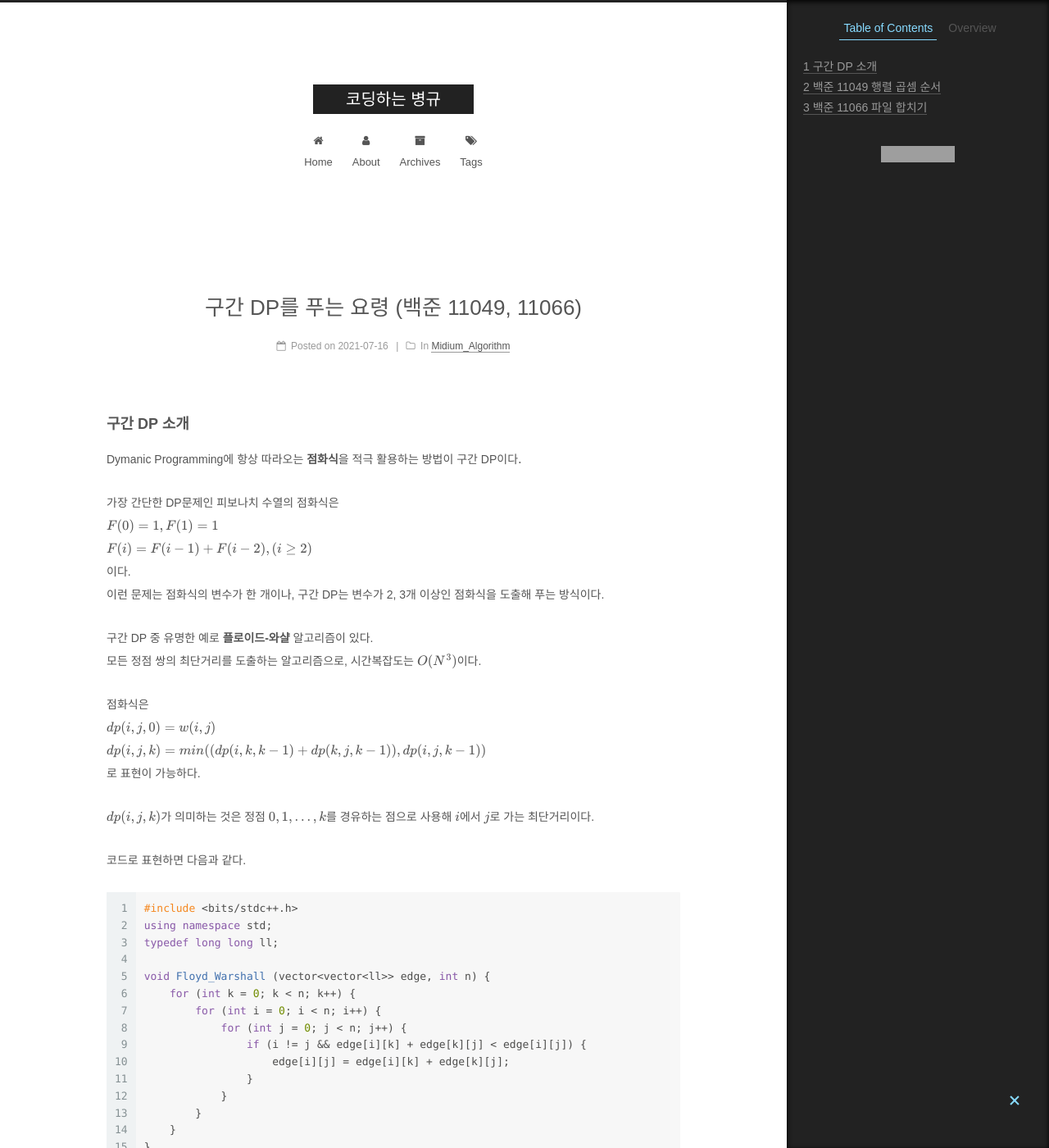
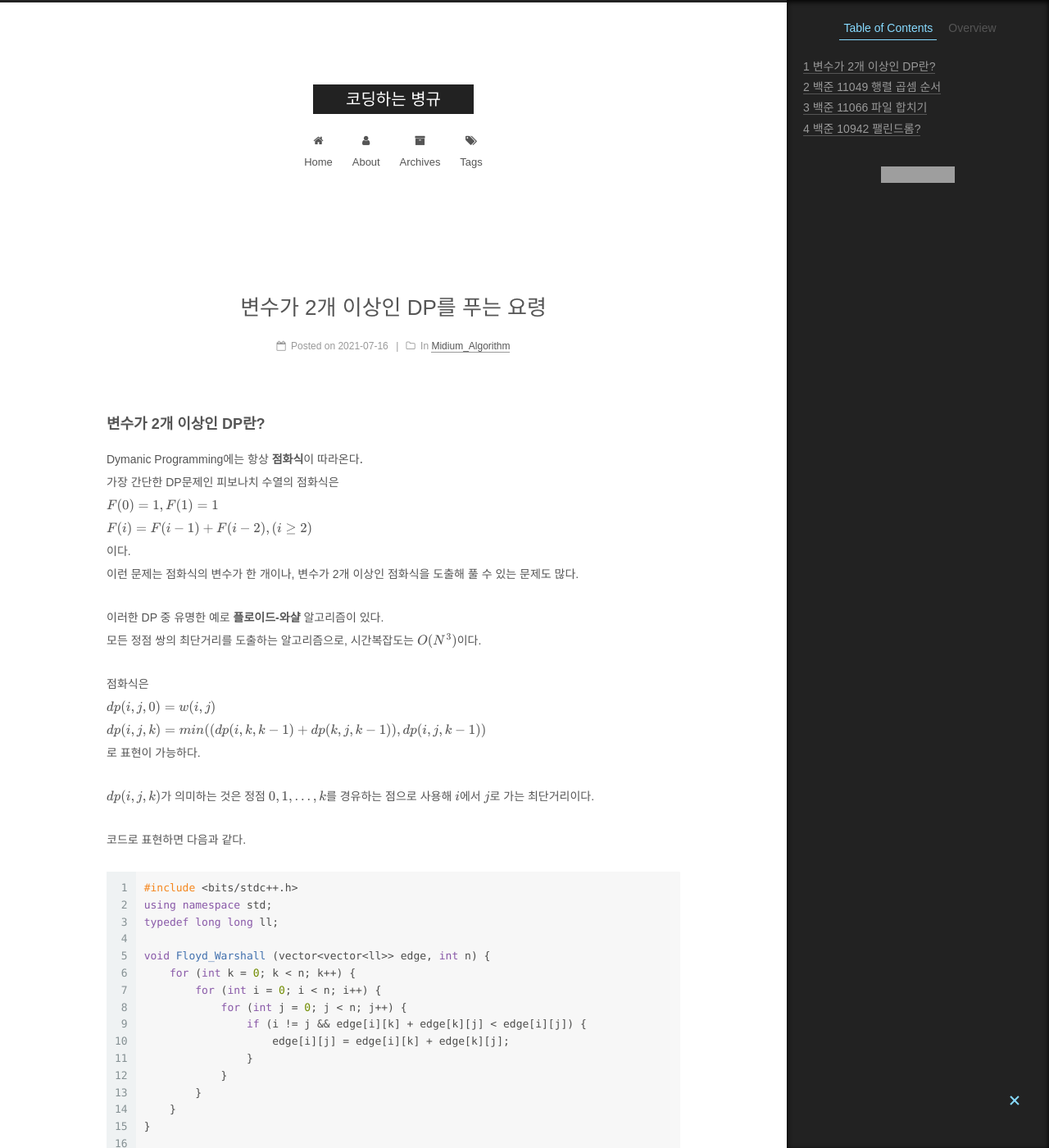
Before and after one commit to ggyuchive/ggyuchive.github.io, a Jekyll site: the page built from _posts/2021-07-16-rangedp.md, in a window 1280 px wide and 1400 px high. Shown: the whole window at 82% size. Built offline with Jekyll 4.4.1, drawn with Linux system fonts in a browser that asks for light colours; formulas are drawn with MathJax 3; some of the changed text lies outside the part shown; grey boxes are pictures that could not be loaded.

Commit message:
change post

````diff
--- a/_posts/2021-07-16-rangedp.md
+++ b/_posts/2021-07-16-rangedp.md
@@ -1,6 +1,6 @@
 ---
 layout: post
-title: "구간 DP를 푸는 요령 (백준 11049, 11066)"
+title: "변수가 2개 이상인 DP를 푸는 요령"
 date: 2021-07-16
 categories:
 - Midium_Algorithm
@@ -8,16 +8,15 @@
 - DP
 ---
 
-### 구간 DP 소개
-Dymanic Programming에 항상 따라오는 **점화식**을 적극 활용하는 방법이 구간 DP이다$.$
-
+### 변수가 2개 이상인 DP란?
+Dymanic Programming에는 항상 **점화식**이 따라온다$.$
 가장 간단한 DP문제인 피보나치 수열의 점화식은
 $ F(0) = 1, F(1) = 1 $
 $ F(i) = F(i-1) + F(i-2), (i \geq 2)$
 이다.
-이런 문제는 점화식의 변수가 한 개이나, 구간 DP는 변수가 2, 3개 이상인 점화식을 도출해 푸는 방식이다.
+이런 문제는 점화식의 변수가 한 개이나, 변수가 2개 이상인 점화식을 도출해 풀 수 있는 문제도 많다.
 
-구간 DP 중 유명한 예로 **플로이드-와샬** 알고리즘이 있다.
+이러한 DP 중 유명한 예로 **플로이드-와샬** 알고리즘이 있다.
 모든 정점 쌍의 최단거리를 도출하는 알고리즘으로, 시간복잡도는 $O(N^3)$이다.
 
 점화식은
@@ -63,10 +62,11 @@
 }
 ```
 
-아래 2문제는 위의 플로이드-와샬과 비슷한 점화식 도출 난이도(점화식 형태도 비슷하다..), 구현 난이도를 가지는 문제들이다.
-두 문제 다 $dp(i,j)$에서 $j-i$가 작은 것부터 구해나가는 것이 특징이다.
+아래 문제들은 위의 플로이드-와샬과 비슷한 점화식 도출 난이도(점화식 형태도 비슷하다..), 구현 난이도를 가지는 문제들이다.
+세 문제 다 $dp(i,j)$에서 $j-i$가 작은 것부터 구해나가는 것이 특징이다.
 [백준 11049](https://www.acmicpc.net/problem/11049)
 [백준 11066](https://www.acmicpc.net/problem/11066)
+[백준 10942](https://www.acmicpc.net/problem/10942)
 * * *
 
 ### [백준 11049 행렬 곱셈 순서](https://www.acmicpc.net/problem/11049)
@@ -170,3 +170,74 @@
 
 </div>
 </details>
+<br>
+
+### [백준 10942 팰린드롬?]((https://www.acmicpc.net/problem/10942))
+
+**점화식**
+$ dp(i,j) $ : $i$~$j$번째 문자가 팰린드롬이면 1, 아니면 0
+$ dp(i,i) = 1 ( 0 \leq i \leq n-1) $
+
+
+$
+dp(i,i+1) =\begin{cases}
+1 (arr[i]=arr[i+1])\\
+0 (else)
+\end{cases} (0 \leq i \leq n-2)
+$
+$
+dp(i,j) =\begin{cases}
+1 (arr[i]=arr[j], dp(i+1,j-1)=1)\\
+0 (else)
+\end{cases}  (j-i \geq 2)
+$
+
+시간복잡도는 $O(N^2+M)$이다.
+
+<details>
+<summary> 소스코드 보기 </summary>
+<div markdown="1">
+
+```c++
+#include <bits/stdc++.h>
+using namespace std;
+
+int main() {
+    ios_base::sync_with_stdio(false);cin.tie(NULL);cout.tie(NULL);
+
+	int n; cin >> n;
+	int arr[n];
+	for (int i = 0; i < n; i++) cin >> arr[i];
+
+	int dp[n][n];
+	for (int i = 0; i < n; i++) {
+		for (int j = 0; j < n; j++) {
+			dp[i][j] = 0;
+		}
+	}
+	for (int i = 0; i < n; i++) dp[i][i] = 1;
+	for (int i = 0; i < n-1; i++) {
+		if (arr[i] == arr[i+1]) dp[i][i+1] = 1;
+		else dp[i][i+1] = 0;
+	}
+
+	for (int j = 2; j < n; j++) {
+		for (int i = 0; i+j < n; i++) {
+			if (dp[i+1][i+j-1] == 1 && arr[i] == arr[i+j]) dp[i][i+j] = 1;
+			else dp[i][i+j] = 0;
+		}
+	}
+	int q;
+	cin >> q;
+	for (int i = 0; i < q; i++) {
+		int a, b;
+		cin >> a >> b;
+		a--; b--;
+		if (dp[a][b] == 1) cout << "1" << '\n';
+		else cout << "0" << '\n';
+	}
+}
+```
+
+</div>
+</details>
````
